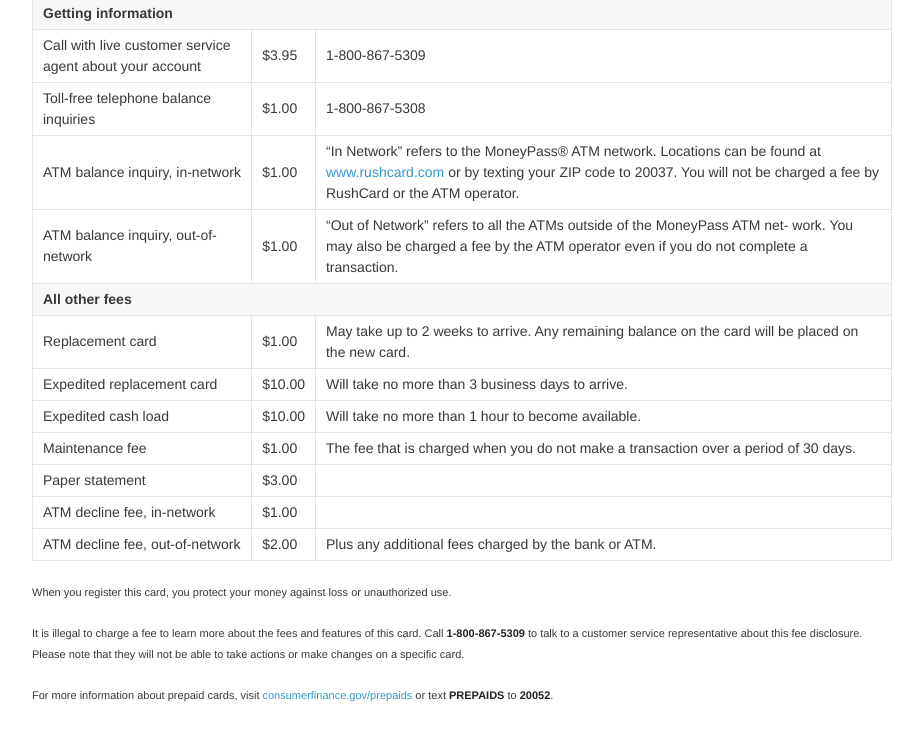
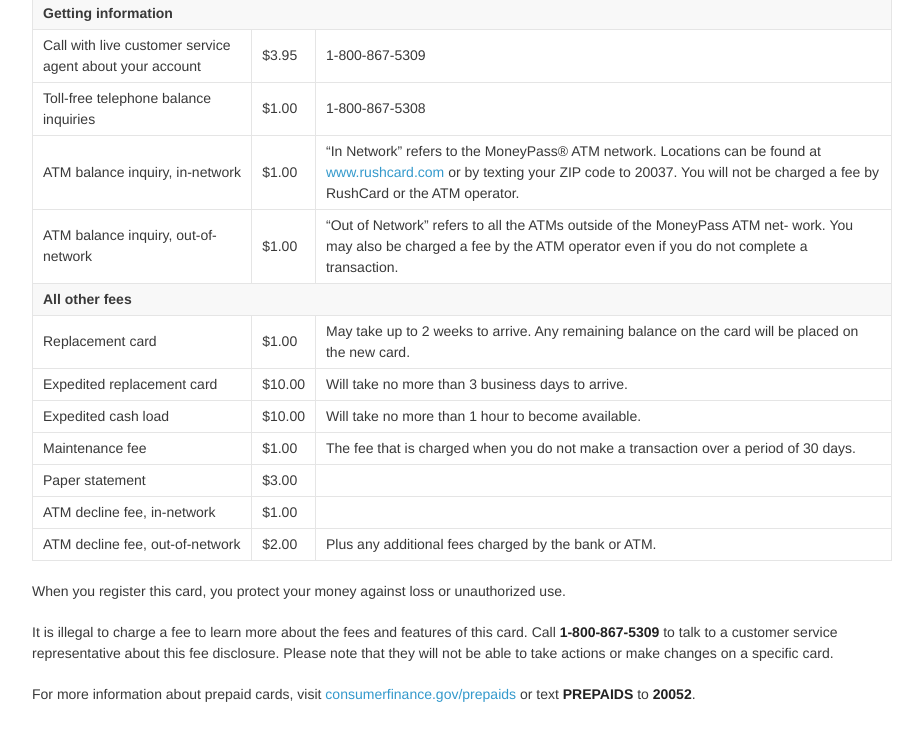
Before and after one commit to dezzie/prepaid-cards, a plain HTML site: page index.html in a window 1280 px wide. Shown: the part 1154-1895 px from the top of the page, without its empty margins (178-1101 px from the left). Drawn offline with Linux system fonts and the light colour scheme.

Commit message:
Made fine print the same size as the table text.
Because really, this is ALL fine print.

```diff
--- a/index.html
+++ b/index.html
@@ -207,11 +207,10 @@
 </tr>
 </tbody>
 </table>
-<p><small>When you register this card, you protect your money against loss or unauthorized use.</small></p>
-<p><small>It is illegal to charge a fee to learn more about the fees and features of this card. Call <strong>1-800-867-5309</strong> to talk to a customer service representative about this fee disclosure. Please note that they will not be able to take actions or make changes on a specific card.</p>
-</small>
-<p><small>For more information about prepaid cards, visit <a href="http://consumerfinance.gov/prepaids">consumerfinance.gov/prepaids</a> or text <strong>PREPAIDS</strong> to <strong>20052</strong>.
-</small></p>
+<p>When you register this card, you protect your money against loss or unauthorized use.</p>
+<p>It is illegal to charge a fee to learn more about the fees and features of this card. Call <strong>1-800-867-5309</strong> to talk to a customer service representative about this fee disclosure. Please note that they will not be able to take actions or make changes on a specific card.</p>
+<p>For more information about prepaid cards, visit <a href="http://consumerfinance.gov/prepaids">consumerfinance.gov/prepaids</a> or text <strong>PREPAIDS</strong> to <strong>20052</strong>.
+</p>
       </section>
 
     </div>
```
